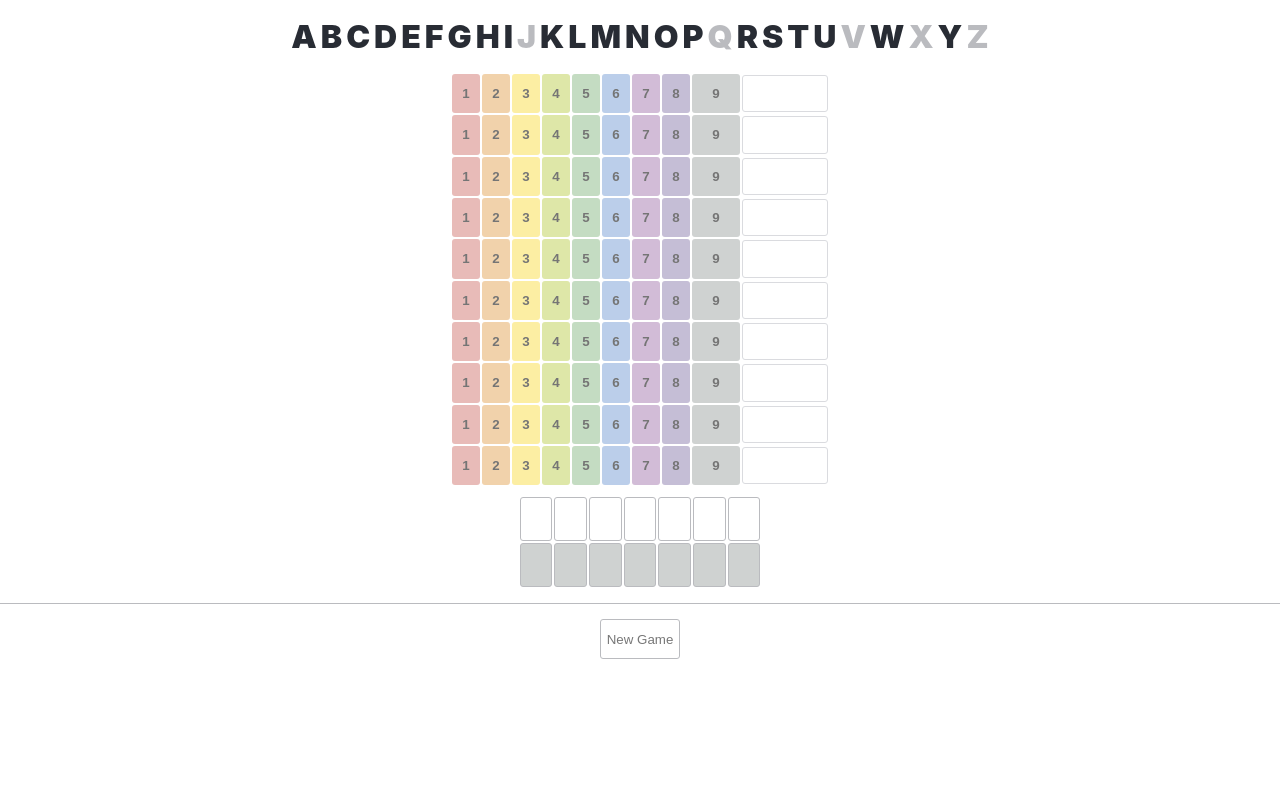
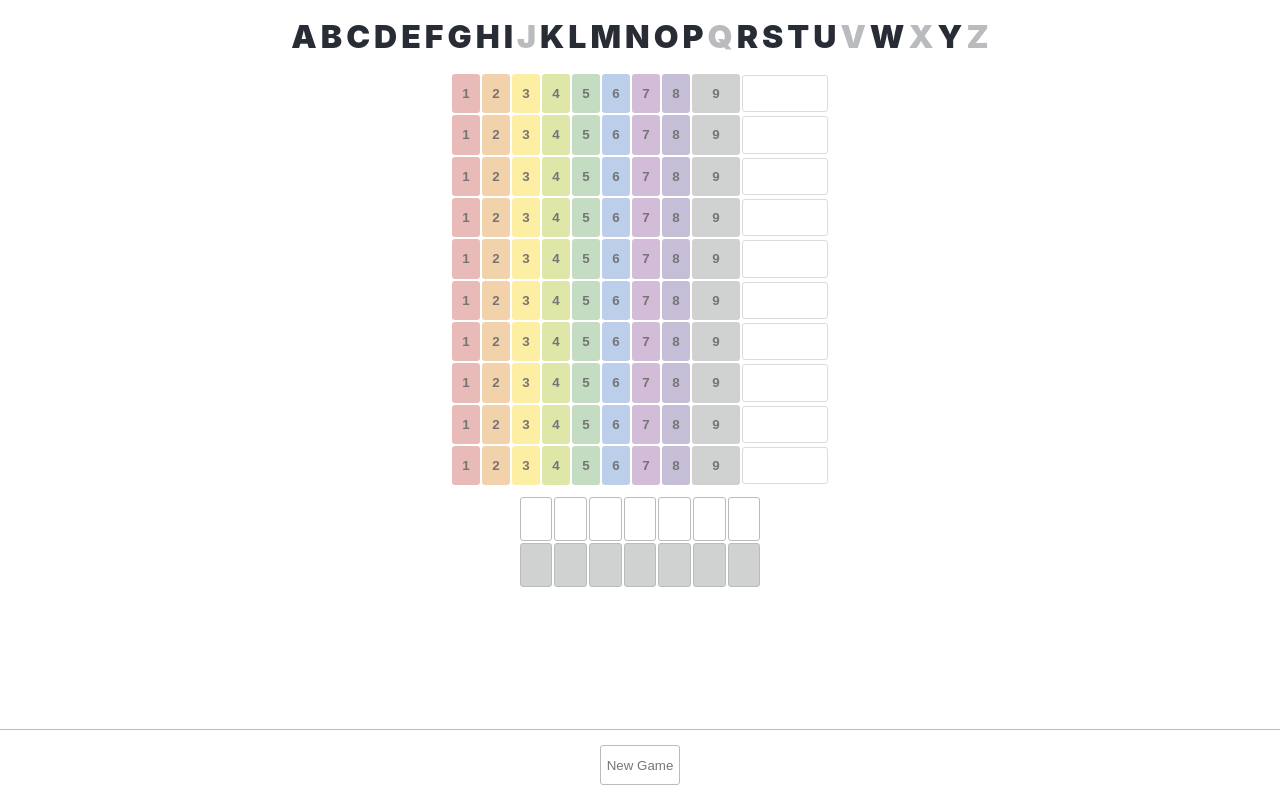
Before and after one commit to freerangeeggs/jamtown, a React (Create React App) app: page / in a window 1280 px wide. Built offline with nearby package versions, Linux system fonts and the light colour scheme.

Commit message:
added sticky footer

```diff
--- a/src/App.css
+++ b/src/App.css
@@ -1,5 +1,12 @@
 .App {
   text-align: center;
+  display: flex;
+  min-height: 100vh;
+  flex-direction: column;
+}
+
+main {
+  flex: 1;
 }
 
 body {
--- a/src/App.tsx
+++ b/src/App.tsx
@@ -75,12 +75,14 @@ function App() {
 
   return (
     <div className="App">
+      <main>
         <CharacterList></CharacterList>
         <WordSection lines={sheet.lines} onUpdated={wordSectionUpdated}></WordSection>
         <div id="guessSection">
           <LetterSection type={LetterSectionType.DerivedLetters} letters={sheet.derivedLetters} callback={derivedLettersSectionCallback}></LetterSection>
           <LetterSection type={LetterSectionType.GuessLetters} letters={sheet.guessLetters} callback={guessSectionCallback}></LetterSection>
         </div>
+      </main>
       <footer>
         <button type="button" id="newGameButton" onClick={() => newGame()}>New Game</button>
       </footer>
```
Lines whose indentation alone changed are shown as unchanged.
